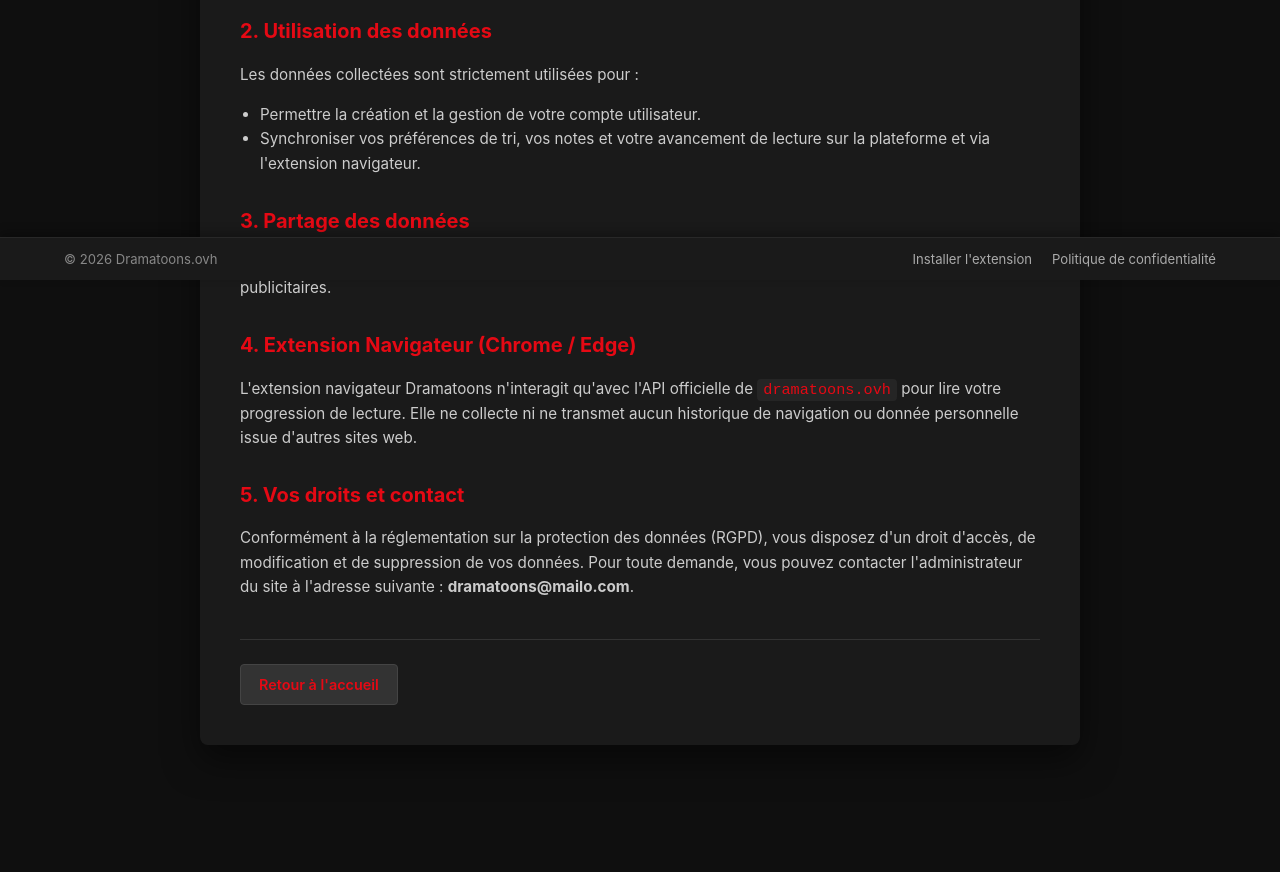
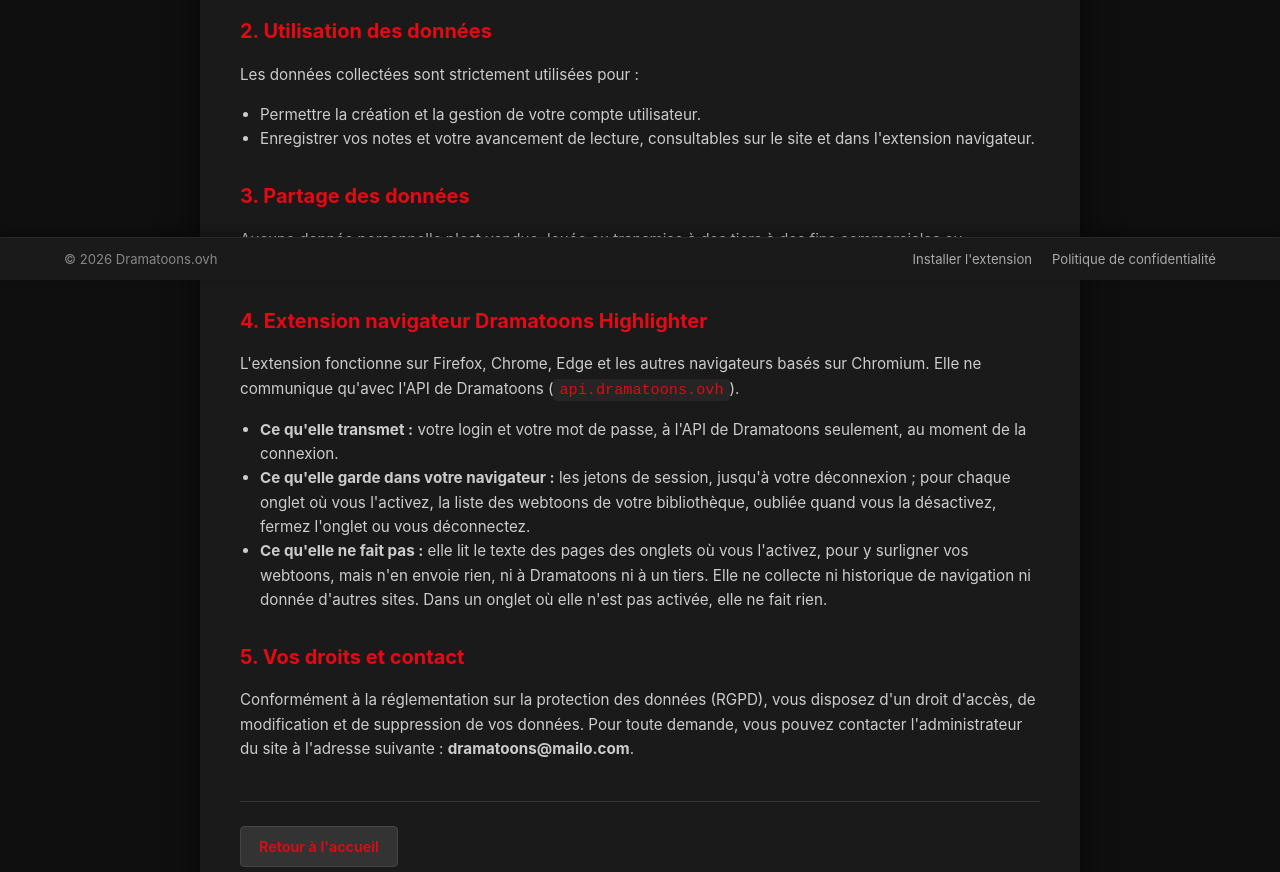
Before and after one commit to remi-leconte/dramatoons-front, a Vue app: page /privacy in a window 1280 px wide. Shown: the part 520-1392 px from the top of the page. Before the commit the page ends 1355 px from the top, so only its background shows below. Built offline with nearby package versions, Linux system fonts and the light colour scheme.

Commit message:
fix(#178): met à jour la politique de confidentialité pour l'extension

```diff
--- a/src/views/PrivacyPolicyView.vue
+++ b/src/views/PrivacyPolicyView.vue
@@ -2,7 +2,7 @@
   <div class="privacy-container">
     <div class="privacy-card">
       <h1>Politique de confidentialité</h1>
-      <p class="last-updated">Dernière mise à jour : 27 septembre 2026</p>
+      <p class="last-updated">Dernière mise à jour : 22 novembre 2026</p>
 
       <p>
         <strong>Dramatoons</strong> (<a href="https://dramatoons.ovh" target="_blank" rel="noopener"
@@ -19,7 +19,7 @@
         </li>
         <li>
           <strong>Données d'utilisation :</strong> Progression de lecture (statut de lecture,
-          chapitres sauvegardés, notes personnelles et préférences d'affichage).
+          chapitres sauvegardés, notes personnelles).
         </li>
       </ul>
 
@@ -28,8 +28,8 @@
       <ul>
         <li>Permettre la création et la gestion de votre compte utilisateur.</li>
         <li>
-          Synchroniser vos préférences de tri, vos notes et votre avancement de lecture sur la
-          plateforme et via l'extension navigateur.
+          Enregistrer vos notes et votre avancement de lecture, consultables sur le site et dans
+          l'extension navigateur.
         </li>
       </ul>
 
@@ -39,12 +39,28 @@
         commerciales ou publicitaires.
       </p>
 
-      <h2>4. Extension Navigateur (Chrome / Edge)</h2>
+      <h2>4. Extension navigateur Dramatoons Highlighter</h2>
       <p>
-        L'extension navigateur Dramatoons n'interagit qu'avec l'API officielle de
-        <code>dramatoons.ovh</code> pour lire votre progression de lecture. Elle ne collecte ni ne
-        transmet aucun historique de navigation ou donnée personnelle issue d'autres sites web.
+        L'extension fonctionne sur Firefox, Chrome, Edge et les autres navigateurs basés sur
+        Chromium. Elle ne communique qu'avec l'API de Dramatoons (<code>api.dramatoons.ovh</code>).
       </p>
+      <ul>
+        <li>
+          <strong>Ce qu'elle transmet :</strong> votre login et votre mot de passe, à l'API de
+          Dramatoons seulement, au moment de la connexion.
+        </li>
+        <li>
+          <strong>Ce qu'elle garde dans votre navigateur :</strong> les jetons de session, jusqu'à
+          votre déconnexion ; pour chaque onglet où vous l'activez, la liste des webtoons de votre
+          bibliothèque, oubliée quand vous la désactivez, fermez l'onglet ou vous déconnectez.
+        </li>
+        <li>
+          <strong>Ce qu'elle ne fait pas :</strong> elle lit le texte des pages des onglets où vous
+          l'activez, pour y surligner vos webtoons, mais n'en envoie rien, ni à Dramatoons ni à un
+          tiers. Elle ne collecte ni historique de navigation ni donnée d'autres sites. Dans un
+          onglet où elle n'est pas activée, elle ne fait rien.
+        </li>
+      </ul>
 
       <h2>5. Vos droits et contact</h2>
       <p>
```
